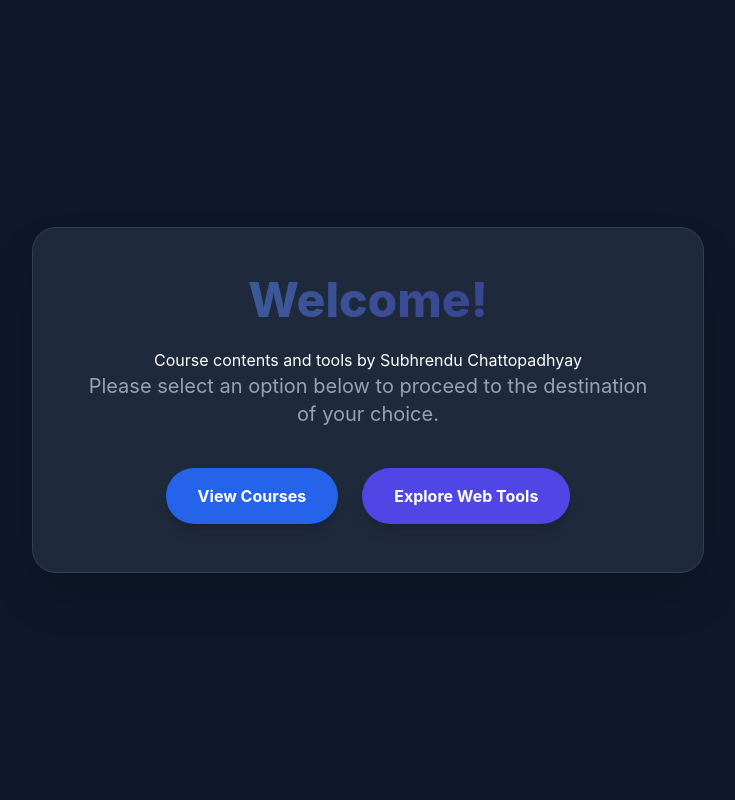
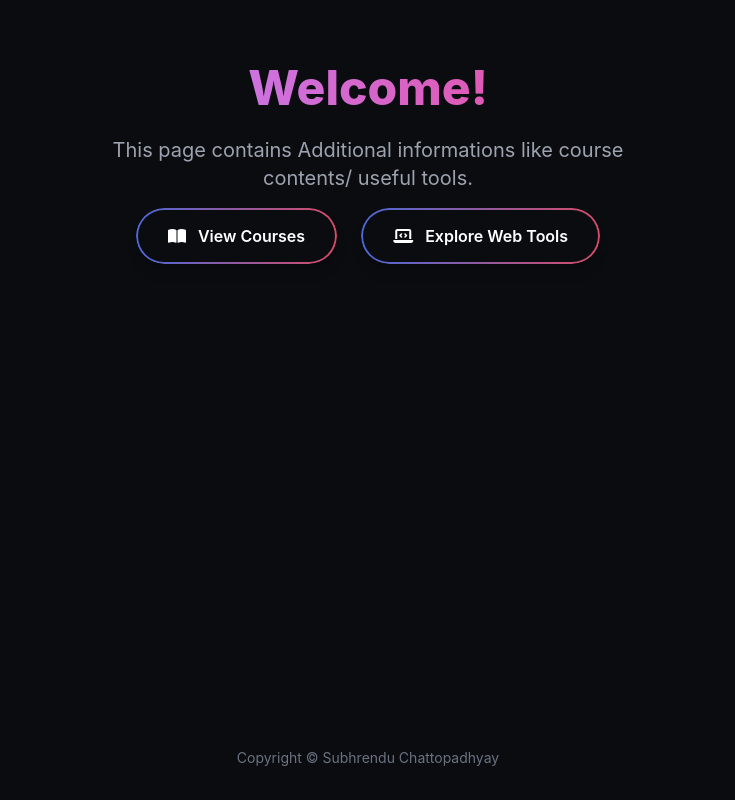
Before and after one commit to suchat-subho/suchat-subho.github.io, a plain HTML site: page index.html in a window 1280 px wide. Shown: the whole page, without its empty margins (272-1007 px from the left). Drawn offline with nearby package versions, Linux system fonts and the light colour scheme.

Commit message:
modified:   index.html

```diff
--- a/index.html
+++ b/index.html
@@ -3,53 +3,86 @@
 <head>
     <meta charset="UTF-8">
     <meta name="viewport" content="width=device-width, initial-scale=1.0">
-    <title>Redirect Links</title>
+    <title>Additional contents</title>
     <!-- Tailwind CSS CDN for modern, utility-first styling -->
     <script src="https://cdn.tailwindcss.com"></script>
+    <!-- Font Awesome for icons -->
+    <link rel="stylesheet" href="https://cdnjs.cloudflare.com/ajax/libs/font-awesome/6.4.0/css/all.min.css">
     <style>
-        /* Apply a consistent font-family to the entire body */
+        /*
+         * This style block is for custom CSS that is not easily
+         * achievable with Tailwind utility classes alone.
+         */
         body {
             font-family: 'Inter', sans-serif;
         }
+        .gradient-border-button {
+            position: relative;
+            z-index: 1;
+            /* Create a gradient border effect by using a pseudo-element */
+            background-image: linear-gradient(to right, #0a0c10, #0a0c10);
+        }
+        .gradient-border-button::before {
+            content: '';
+            position: absolute;
+            inset: 0;
+            padding: 2px; /* This value controls the thickness of the border */
+            border-radius: 9999px; /* This matches the rounded-full class */
+            background: linear-gradient(to right, #4c68d7, #d74c68);
+            -webkit-mask: linear-gradient(#fff 0 0) content-box, linear-gradient(#fff 0 0);
+            mask: linear-gradient(#fff 0 0) content-box, linear-gradient(#fff 0 0);
+            -webkit-mask-composite: xor;
+            mask-composite: exclude;
+            z-index: -1;
+            transition: all 0.3s ease;
+        }
+        .gradient-border-button:hover::before {
+            padding: 3px; /* A subtle expansion of the border on hover */
+        }
     </style>
 </head>
-<body class="bg-slate-900 text-white flex items-center justify-center min-h-screen p-4">
+<body class="bg-[#0a0c10] text-[#f4f6fc] flex flex-col items-center justify-center min-h-screen p-4">
 
     <!-- Main container for the content, centered and styled -->
-    <div class="bg-slate-800 p-8 md:p-12 rounded-3xl shadow-2xl text-center max-w-2xl w-full border border-slate-700">
+    <div class="p-8 md:p-12 rounded-3xl text-center max-w-2xl w-full mb-auto">
 
         <!-- Main heading for the page -->
-        <h1 class="text-4xl md:text-5xl font-extrabold mb-6 text-transparent bg-clip-text bg-gradient-to-r from-blue-400 to-indigo-600 animate-pulse">
+        <h1 class="text-4xl md:text-5xl font-extrabold mb-6 text-transparent bg-clip-text bg-gradient-to-r from-purple-400 to-pink-500">
             Welcome!
         </h1>
-        <h2> Course contents and tools by Subhrendu Chattopadhyay
 
-        <!-- Sub-heading or descriptive text -->
-        <p class="text-lg md:text-xl text-slate-400 mb-10">
-            Please select an option below to proceed to the destination of your choice.
+        <!-- New description added here -->
+        <p class="text-lg md:text-xl text-gray-400 mb-4">
+            This page contains Additional informations like course contents/ useful tools.
         </p>
-
         <!-- Container for the buttons -->
         <div class="flex flex-col md:flex-row space-y-6 md:space-y-0 md:space-x-6 justify-center">
 
-            <!-- First redirect link as a button -->
+            <!-- First redirect link as a button with a gradient border -->
             <a
                 href="https://suchat-subho.github.io/course/"
-                class="bg-blue-600 hover:bg-blue-700 text-white font-bold py-4 px-8 rounded-full transition duration-300 ease-in-out transform hover:scale-105 shadow-lg hover:shadow-xl focus:outline-none focus:ring-4 focus:ring-blue-500 focus:ring-opacity-50"
+                class="gradient-border-button text-white font-semibold py-4 px-8 rounded-full transition duration-300 ease-in-out transform hover:scale-105 shadow-lg focus:outline-none focus:ring-4 focus:ring-purple-500 focus:ring-opacity-50 flex items-center justify-center"
             >
+                <i class="fas fa-book-open mr-3"></i>
                 View Courses
             </a>
 
-            <!-- Second redirect link as a button -->
+            <!-- Second redirect link as a button with a gradient border -->
             <a
                 href="https://suchat-subho.github.io/webtools/"
-                class="bg-indigo-600 hover:bg-indigo-700 text-white font-bold py-4 px-8 rounded-full transition duration-300 ease-in-out transform hover:scale-105 shadow-lg hover:shadow-xl focus:outline-none focus:ring-4 focus:ring-indigo-500 focus:ring-opacity-50"
+                class="gradient-border-button text-white font-semibold py-4 px-8 rounded-full transition duration-300 ease-in-out transform hover:scale-105 shadow-lg focus:outline-none focus:ring-4 focus:ring-pink-500 focus:ring-opacity-50 flex items-center justify-center"
             >
+                <i class="fas fa-laptop-code mr-3"></i>
                 Explore Web Tools
             </a>
 
         </div>
     </div>
 
+    <!-- Footnote with copyright information -->
+    <footer class="mt-auto p-4 text-center text-gray-500 text-sm">
+        <p>Copyright &copy; Subhrendu Chattopadhyay</p>
+    </footer>
+
 </body>
 </html>
```
